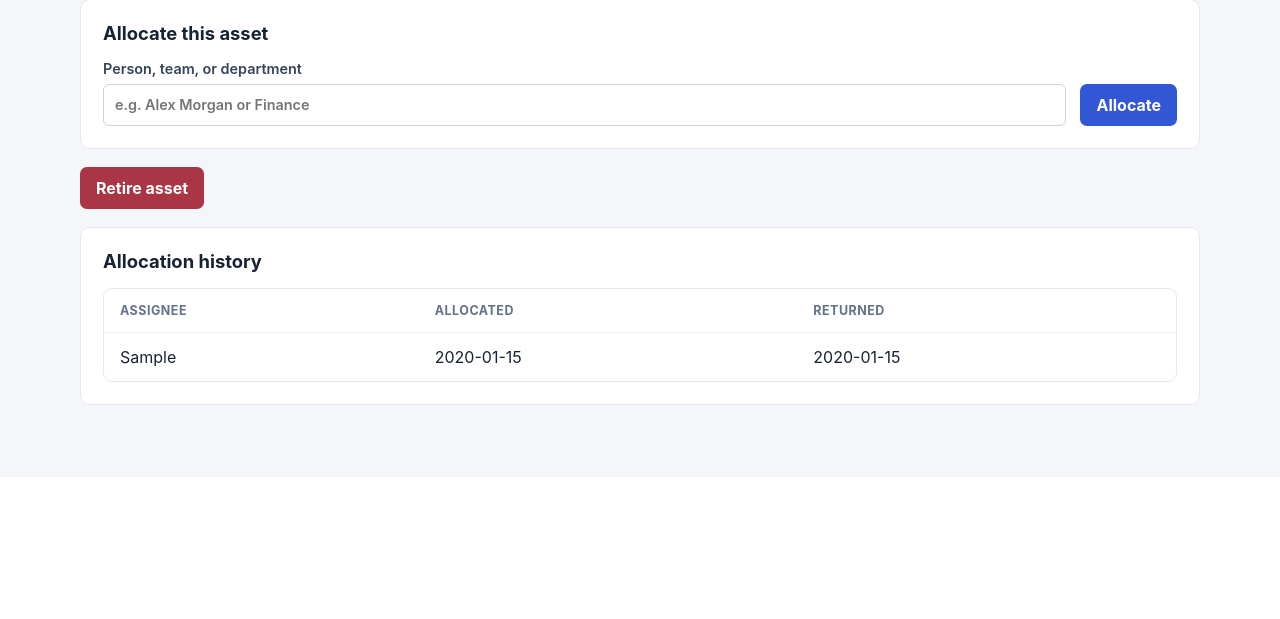
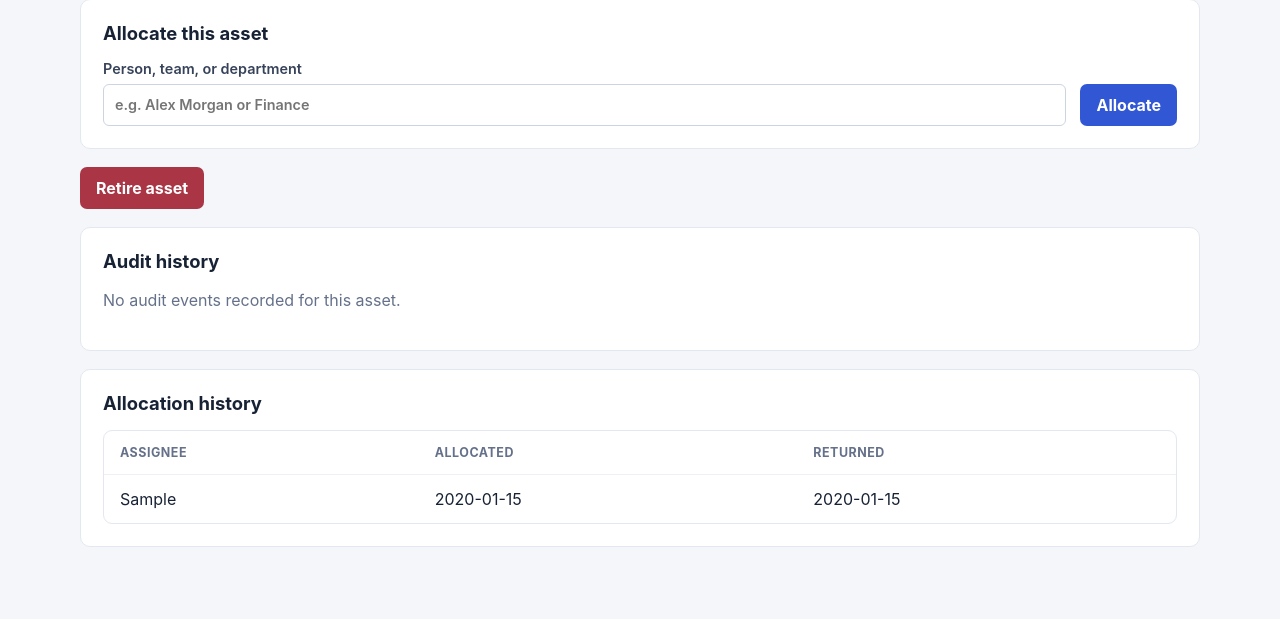
Before and after one commit to SRIRAMV570/IT-Infrastructure-Asset-Management-System, a Flask app: page /assets/1 in a window 1280 px wide. Shown: the part 531-1150 px from the top of the page. Before the commit the page ends 936 px from the top, so only its background shows below. Run offline with Flask 3, Linux system fonts and the light colour scheme; the visitor is signed in with stand-in values (Sample User, id 1); tables that the repository leaves empty hold one stand-in row (values such as "Sample post").

Commit message:
Display asset audit history

```diff
--- a/templates/asset_detail.html
+++ b/templates/asset_detail.html
@@ -56,6 +56,24 @@
     </form>
   {% endif %}
   <section class="panel">
+    <h2>Audit history</h2>
+    {% if audit_events %}
+      <div class="table-wrap">
+        <table>
+          <thead><tr><th>Time</th><th>Actor</th><th>Action</th><th>Details</th></tr></thead>
+          <tbody>
+            {% for event in audit_events %}
+              <tr><td>{{ event.created_at }}</td><td>{{ event.actor_username }}</td>
+                <td>{{ event.action }}</td><td><code>{{ event.details }}</code></td></tr>
+            {% endfor %}
+          </tbody>
+        </table>
+      </div>
+    {% else %}
+      <p class="muted">No audit events recorded for this asset.</p>
+    {% endif %}
+  </section>
+  <section class="panel">
     <h2>Allocation history</h2>
     {% if allocations %}
       <div class="table-wrap">
```
